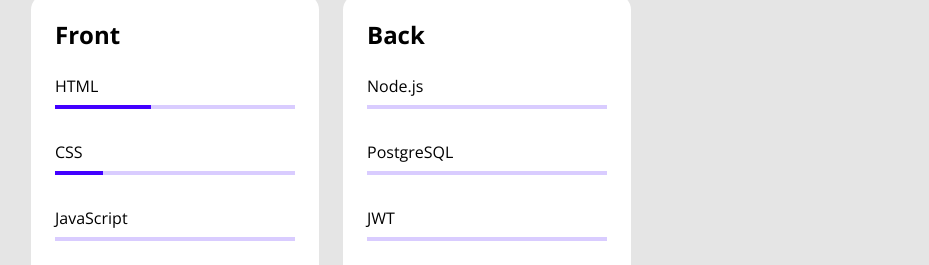
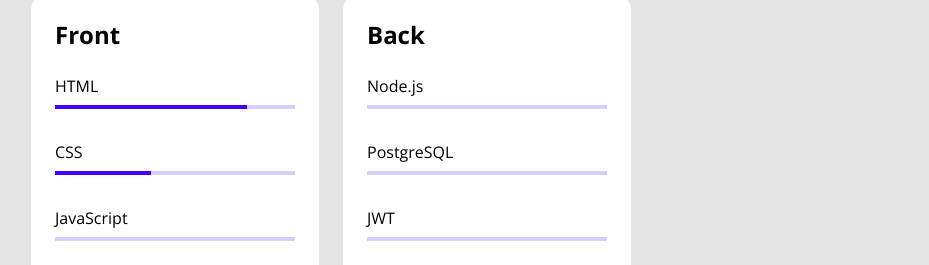
Before and after one commit to sidsilveiras/imersao-cubos-academy, a website: page index.html in a window 1280 px wide. Shown: the part 392-657 px from the top of the page, 351-1280 px from the left. Drawn offline with nearby package versions, Linux system fonts and the light colour scheme.

Commit message:
Atualização de Habilidades Atualizados os avanços em HTML e CSS

```diff
--- a/index.html
+++ b/index.html
@@ -92,8 +92,8 @@
                 <div class="progresso">
                   <div class="barra"></div>
                   <div class="barra"></div>
-                  <div class="barra incompleto"></div>
-                  <div class="barra incompleto"></div>
+                  <div class="barra"></div>
+                  <div class="barra"></div>
                   <div class="barra incompleto"></div>
                 </div>
               </li>
@@ -101,7 +101,7 @@
                 <p>CSS</p>
                 <div class="progresso">
                   <div class="barra"></div>
-                  <div class="barra incompleto"></div>
+                  <div class="barra"></div>
                   <div class="barra incompleto"></div>
                   <div class="barra incompleto"></div>
                   <div class="barra incompleto"></div>
```
